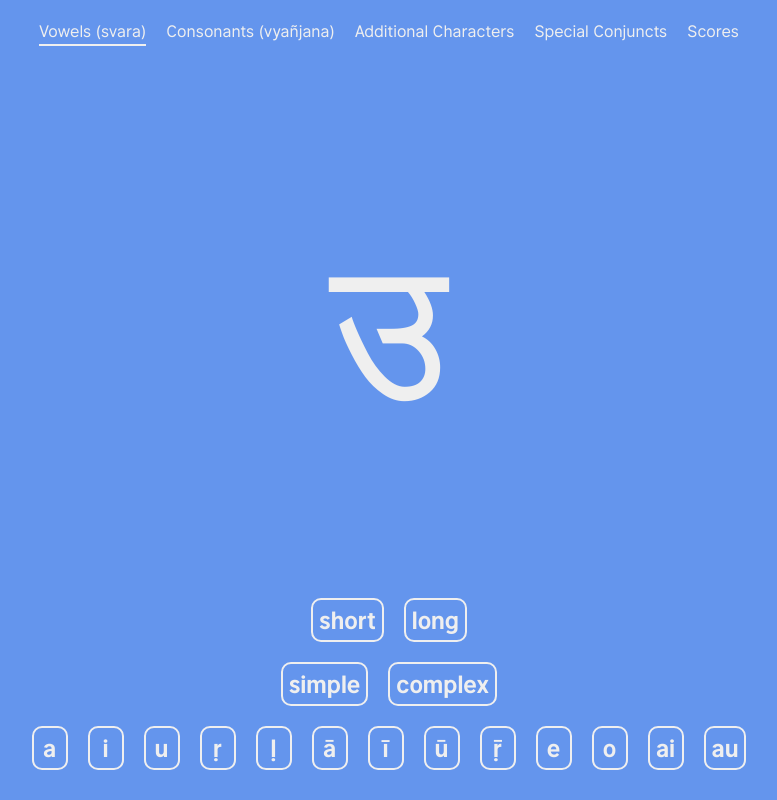
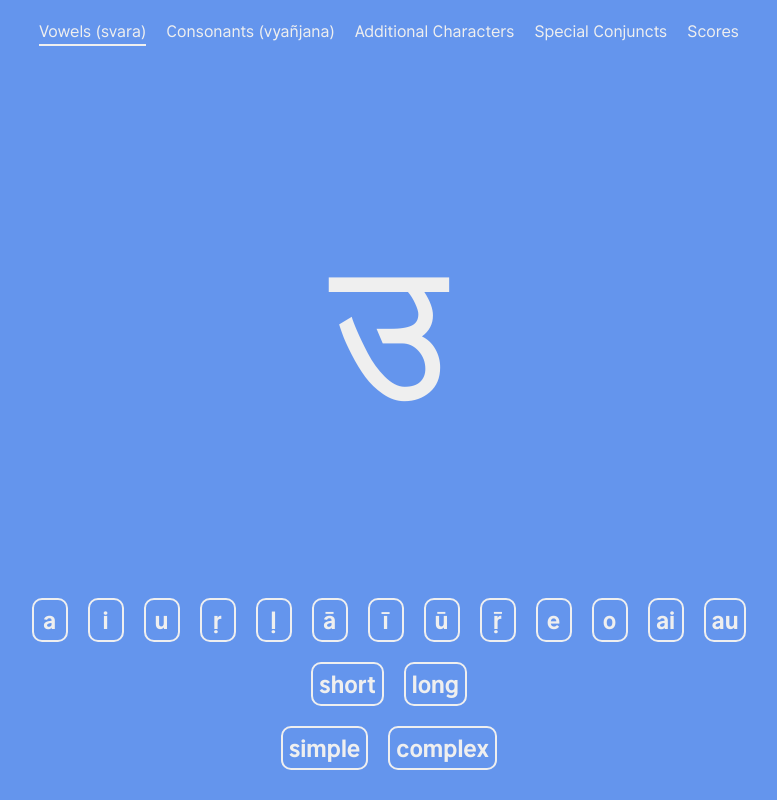
Before and after one commit to dbvisel/sanskrit, a React (Create React App) app: page / in a window 1280 px wide. Shown: the whole page, without its empty margins (251-1028 px from the left). Built offline with nearby package versions, Linux system fonts and the light colour scheme.

Commit message:
cleaning

```diff
--- a/src/components/Consonants.js
+++ b/src/components/Consonants.js
@@ -83,13 +83,13 @@ const Consonants = ({ data, score }) => {
     <>
       <BigCharacter>{currentCharacter.sa}</BigCharacter>
       <ChoicesButtons>
+        <ButtonList categoryData={englishLetters} categoryId={"en"} />
         <ButtonList categoryData={types} categoryId={"type"} />
         <ButtonList categoryData={classes} categoryId={"class"} />
         <ButtonList categoryData={voiced} categoryId={"voiced"} />
         {currentCharacter.aspirated ? (
           <ButtonList categoryData={aspirated} categoryId={"aspirated"} />
         ) : null}
-        <ButtonList categoryData={englishLetters} categoryId={"en"} />
       </ChoicesButtons>
     </>
   );
--- a/src/components/Scores.js
+++ b/src/components/Scores.js
@@ -3,7 +3,6 @@ import { ScoreDiv, ScoreSection } from "./../styledcomponents/ScoreStyles";
 
 const Scores = ({ data, score, resetScores }) => {
   const ScoreBlock = ({ id }) => {
-    console.log(data);
     const scoreData = score
       .filter((x) => x.id.substring(0, id.length) === id)
       .sort((a, b) => {
@@ -11,7 +10,6 @@ const Scores = ({ data, score, resetScores }) => {
         if (b.times > a.times) return 1;
         return 0;
       });
-    console.log(scoreData);
     return (
       <ScoreDiv>
         <h2>{data[id].title}</h2>
--- a/src/components/Vowels.js
+++ b/src/components/Vowels.js
@@ -69,9 +69,9 @@ const Vowels = ({ data, score }) => {
     <>
       <BigCharacter>{currentCharacter.sa}</BigCharacter>
       <ChoicesButtons>
+        <ButtonList categoryData={englishLetters} categoryId={"en"} />
         <ButtonList categoryData={lengths} categoryId={"length"} />
         <ButtonList categoryData={complexities} categoryId={"complexity"} />
-        <ButtonList categoryData={englishLetters} categoryId={"en"} />
       </ChoicesButtons>
     </>
   );
```
